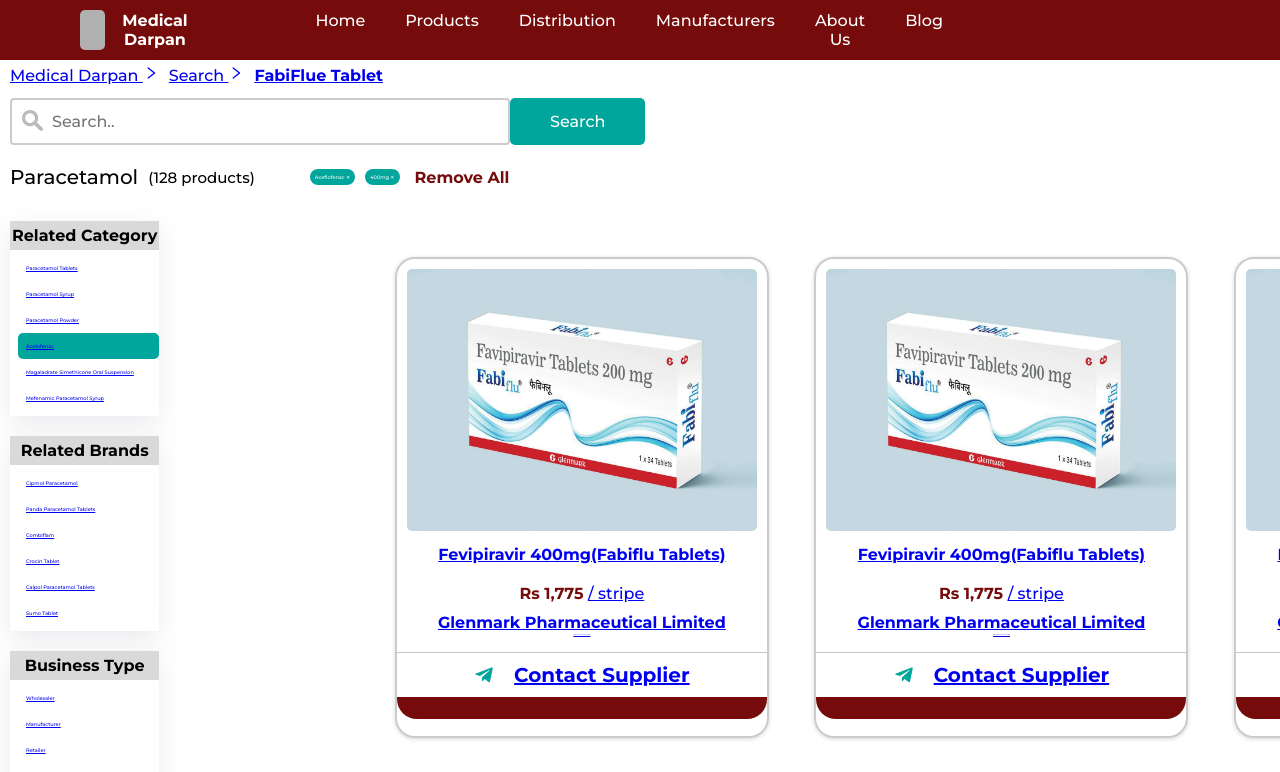
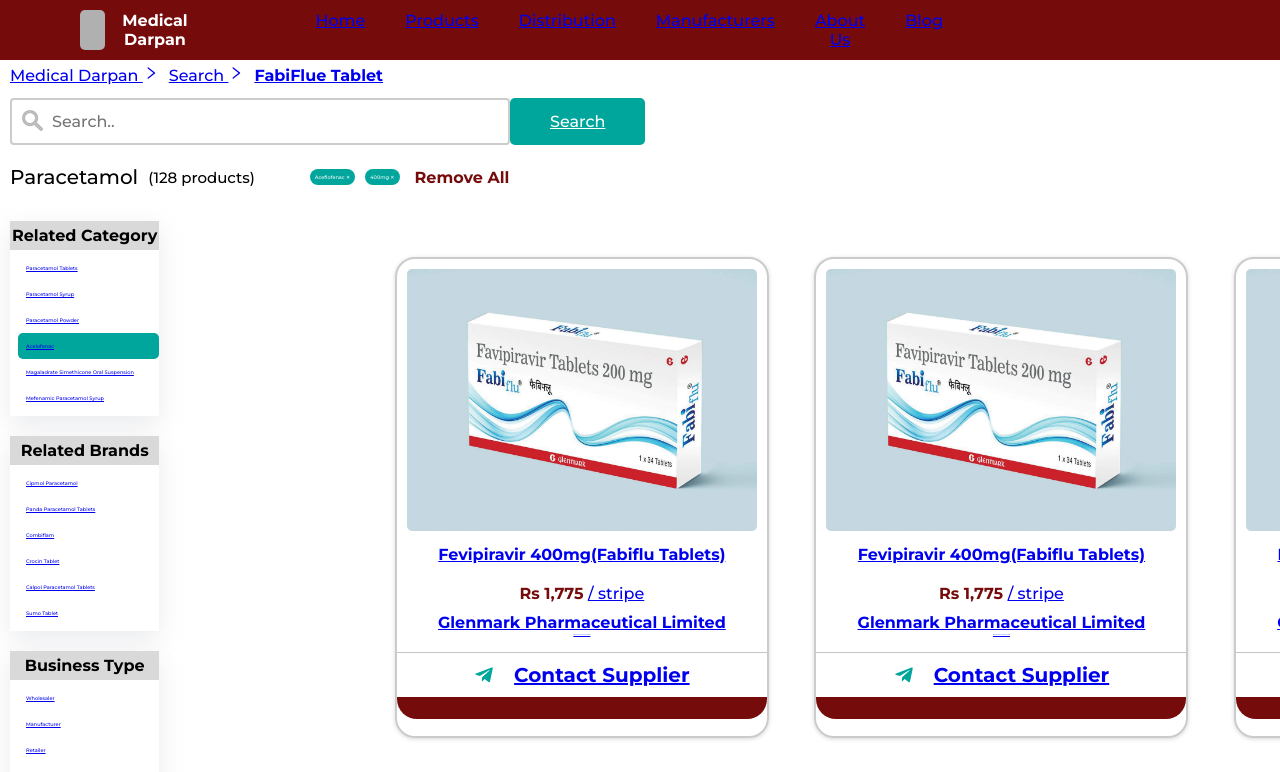
Before and after one commit to nikhilkops/Internship_Task, a React (Create React App) app: page / in a window 1280 px wide. Shown: the top 772 px of the page. Built offline with nearby package versions, Linux system fonts and the light colour scheme.

Commit message:
navbar href

```diff
--- a/src/components/Nav_Bar/Nav_Bar.js
+++ b/src/components/Nav_Bar/Nav_Bar.js
@@ -18,7 +18,9 @@
               {list.map((val, j) => {
                 return (
                   <li key={val + j}>
-                    <a className="main-nav-link">{val}</a>
+                    <a href="/#" className="main-nav-link">
+                      {val}
+                    </a>
                   </li>
                 );
               })}
--- a/src/components/Search/Search.js
+++ b/src/components/Search/Search.js
@@ -6,7 +6,9 @@
       <form className="Search">
         <input type="text" name="search" placeholder="Search.." />
         <div>
-          <a className="Search-btn">Search</a>
+          <a className="Search-btn" href="/#">
+            Search
+          </a>
         </div>
       </form>
     </>
```
